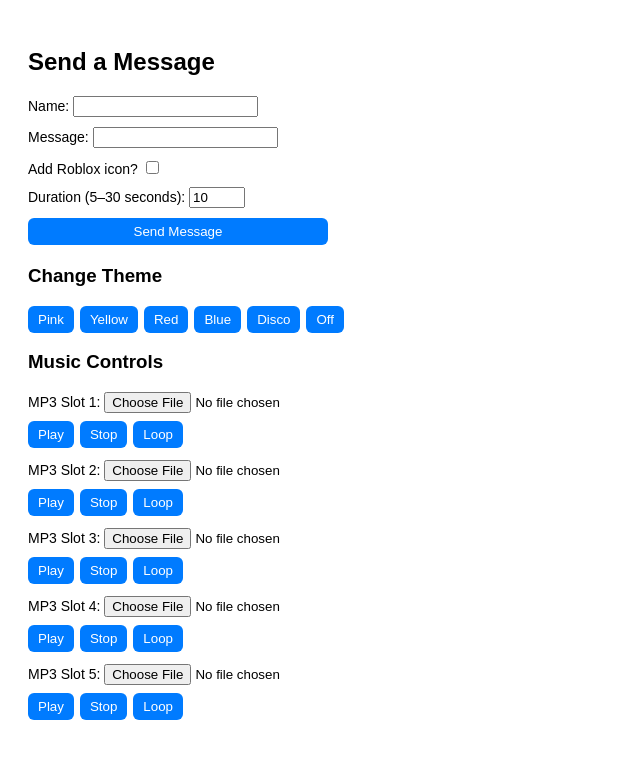
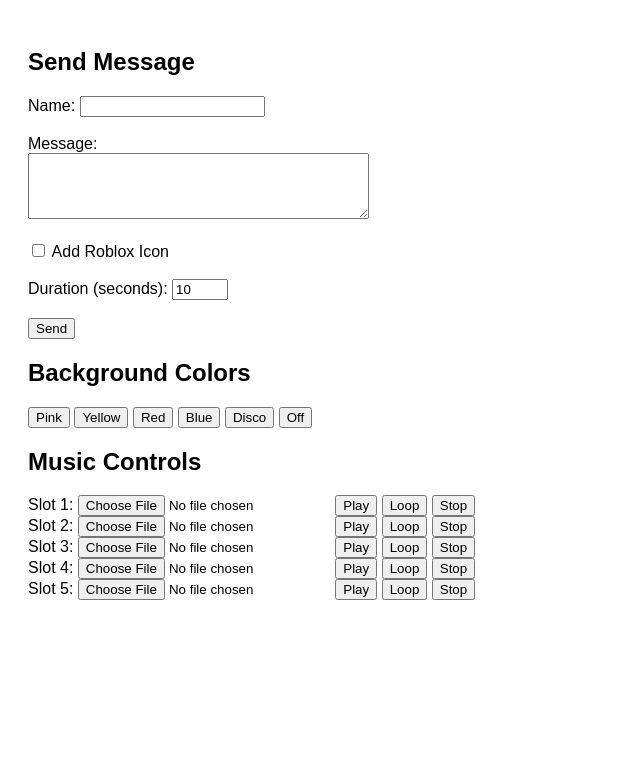
Before and after one commit to zezo20234/ADMIN, a plain HTML site: page index.html in a window 1280 px wide. Shown: the whole page, without its empty margins (0-640 px from the left). Drawn offline with Linux system fonts and the light colour scheme.

Commit message:
Update index.html

```diff
--- a/index.html
+++ b/index.html
@@ -2,56 +2,68 @@
 <html lang="en">
 <head>
   <meta charset="UTF-8">
-  <title>Message Sender</title>
-  <style>
-    body { font-family: Arial, sans-serif; padding: 20px; }
-    form { display: grid; gap: 10px; max-width: 300px; margin-bottom:20px; }
-    label { font-size: 14px; }
-    button { padding: 6px 10px; border: none; border-radius: 6px; background: #007bff; color: white; cursor: pointer; }
-    button:hover { opacity: 0.8; }
-    .theme-buttons, .music-controls { display:flex; gap:6px; flex-wrap:wrap; margin:8px 0; }
-    .music-slot { margin-bottom:12px; }
-  </style>
-</head>
-<body>
-  <h2>Send a Message</h2>
-  <form id="msgForm">
-    <label>
-      Name:
-      <input type="text" id="name" required>
-    </label>
-    <label>
-      Message:
-      <input type="text" id="message" required>
-    </label>
-    <label>
-      Add Roblox icon?
-      <input type="checkbox" id="robloxCheck">
-    </label>
-    <label>
-      Duration (5–30 seconds):
-      <input type="number" id="duration" min="5" max="30" value="10" required>
-    </label>
-    <button type="submit">Send Message</button>
-  </form>
-
-  <h3>Change Theme</h3>
-  <div class="theme-buttons">
-    <button onclick="sendTheme('pink')">Pink</button>
-    <button onclick="sendTheme('yellow')">Yellow</button>
-    <button onclick="sendTheme('red')">Red</button>
-    <button onclick="sendTheme('blue')">Blue</button>
-    <button onclick="sendTheme('disco')">Disco</button>
-    <button onclick="sendTheme('off')">Off</button>
-  </div>
-
-  <h3>Music Controls</h3>
-  <div id="musicSlots"></div>
-
-  <!-- Firebase SDK -->
+  <title>Sender</title>
   <script src="https://www.gstatic.com/firebasejs/9.22.2/firebase-app-compat.js"></script>
   <script src="https://www.gstatic.com/firebasejs/9.22.2/firebase-database-compat.js"></script>
   <script src="https://www.gstatic.com/firebasejs/9.22.2/firebase-storage-compat.js"></script>
+</head>
+<body style="font-family:Arial, sans-serif; padding:20px;">
+
+  <h2>Send Message</h2>
+  <form id="msgForm">
+    <label>Name:</label>
+    <input type="text" id="name" required><br><br>
+
+    <label>Message:</label><br>
+    <textarea id="message" rows="4" cols="40" required></textarea><br><br>
+
+    <label><input type="checkbox" id="robloxCheck"> Add Roblox Icon</label><br><br>
+
+    <label>Duration (seconds):</label>
+    <input type="number" id="duration" min="5" max="30" value="10"><br><br>
+
+    <button type="submit">Send</button>
+  </form>
+
+  <h2>Background Colors</h2>
+  <button onclick="sendColor('pink')">Pink</button>
+  <button onclick="sendColor('yellow')">Yellow</button>
+  <button onclick="sendColor('red')">Red</button>
+  <button onclick="sendColor('blue')">Blue</button>
+  <button onclick="sendDisco()">Disco</button>
+  <button onclick="sendColor('off')">Off</button>
+
+  <h2>Music Controls</h2>
+  <div>
+    <label>Slot 1: <input type="file" id="file1" accept="audio/mp3"></label>
+    <button onclick="playMusic('file1', false)">Play</button>
+    <button onclick="playMusic('file1', true)">Loop</button>
+    <button onclick="stopMusic()">Stop</button>
+  </div>
+  <div>
+    <label>Slot 2: <input type="file" id="file2" accept="audio/mp3"></label>
+    <button onclick="playMusic('file2', false)">Play</button>
+    <button onclick="playMusic('file2', true)">Loop</button>
+    <button onclick="stopMusic()">Stop</button>
+  </div>
+  <div>
+    <label>Slot 3: <input type="file" id="file3" accept="audio/mp3"></label>
+    <button onclick="playMusic('file3', false)">Play</button>
+    <button onclick="playMusic('file3', true)">Loop</button>
+    <button onclick="stopMusic()">Stop</button>
+  </div>
+  <div>
+    <label>Slot 4: <input type="file" id="file4" accept="audio/mp3"></label>
+    <button onclick="playMusic('file4', false)">Play</button>
+    <button onclick="playMusic('file4', true)">Loop</button>
+    <button onclick="stopMusic()">Stop</button>
+  </div>
+  <div>
+    <label>Slot 5: <input type="file" id="file5" accept="audio/mp3"></label>
+    <button onclick="playMusic('file5', false)">Play</button>
+    <button onclick="playMusic('file5', true)">Loop</button>
+    <button onclick="stopMusic()">Stop</button>
+  </div>
 
   <script>
     const firebaseConfig = {
@@ -59,7 +71,7 @@
       authDomain: "sharplabubu.firebaseapp.com",
       databaseURL: "https://sharplabubu-default-rtdb.firebaseio.com",
       projectId: "sharplabubu",
-      storageBucket: "sharplabubu.appspot.com",
+      storageBucket: "sharplabubu.appspot.com", // ✅ fixed
       messagingSenderId: "596148393481",
       appId: "1:596148393481:web:4f822d86c44a13bd810ad8",
       measurementId: "G-4M25R3BF08"
@@ -69,71 +81,55 @@
     const db = firebase.database();
     const storage = firebase.storage();
 
-    // send message
-    document.getElementById("msgForm").addEventListener("submit", (e) => {
+    // ---- Send Messages ----
+    document.getElementById("msgForm").addEventListener("submit", function(e){
       e.preventDefault();
+      let name = document.getElementById("name").value;
+      const msg = document.getElementById("message").value;
+      const duration = parseInt(document.getElementById("duration").value) * 1000;
+      if(document.getElementById("robloxCheck").checked){
+        name += "{roblox.png}";
+      }
 
-      const name = document.getElementById("name").value.trim();
-      const msg = document.getElementById("message").value.trim();
-      const roblox = document.getElementById("robloxCheck").checked;
-      const duration = Math.max(5, Math.min(30, parseInt(document.getElementById("duration").value)));
-
-      if (!name || !msg) return;
-
-      const messageData = {
-        id: Date.now() + Math.random(),
-        name: roblox ? `${name}{roblox.png}` : name,
+      const id = Date.now().toString();
+      db.ref("messages").push({
+        id: id,
+        name: name,
         text: msg,
-        duration: duration * 1000,
-        timestamp: Date.now()
-      };
-
-      db.ref("messages").push(messageData);
-      e.target.reset();
+        duration: duration
+      });
+      this.reset();
     });
 
-    // theme
-    function sendTheme(theme) {
-      db.ref("theme").set({ mode: theme, timestamp: Date.now() });
+    // ---- Background Colors ----
+    function sendColor(color){
+      db.ref("color").set({mode: color});
+    }
+    function sendDisco(){
+      db.ref("color").set({mode: "disco"});
     }
 
-    // create 5 slots with file upload
-    const musicSlotsDiv = document.getElementById("musicSlots");
-    for (let i=1; i<=5; i++) {
-      const slot = document.createElement("div");
-      slot.className = "music-slot";
-      slot.innerHTML = `
-        <label>MP3 Slot ${i}: <input type="file" id="mp3file${i}" accept="audio/mp3"></label>
-        <div class="music-controls">
-          <button onclick="sendMusic('play', ${i})">Play</button>
-          <button onclick="sendMusic('stop', ${i})">Stop</button>
-          <button onclick="sendMusic('loop', ${i})">Loop</button>
-        </div>
-      `;
-      musicSlotsDiv.appendChild(slot);
+    // ---- Music ----
+    function playMusic(fileInputId, loop){
+      const fileInput = document.getElementById(fileInputId);
+      if (!fileInput.files.length) {
+        alert("Please select a file first!");
+        return;
+      }
+      const file = fileInput.files[0];
+      const storageRef = storage.ref("music/" + file.name);
+      storageRef.put(file).then(() => {
+        storageRef.getDownloadURL().then(url => {
+          db.ref("music").set({
+            url: url,
+            action: loop ? "loop" : "play"
+          });
+        });
+      });
     }
 
-    function sendMusic(action, slot) {
-      const fileInput = document.getElementById("mp3file"+slot);
-      const file = fileInput.files[0];
-
-      if (!file && action !== "stop") {
-        alert("Please select an MP3 file for slot " + slot);
-        return;
-      }
-
-      if (action === "stop") {
-        db.ref("music").set({ action, url: "", timestamp: Date.now() });
-        return;
-      }
-
-      // upload file to storage
-      const storageRef = storage.ref("music/slot" + slot + ".mp3");
-      storageRef.put(file).then(() => {
-        storageRef.getDownloadURL().then((url) => {
-          db.ref("music").set({ action, url, timestamp: Date.now() });
-        });
-      });
+    function stopMusic(){
+      db.ref("music").set({action:"stop"});
     }
   </script>
 </body>
```
